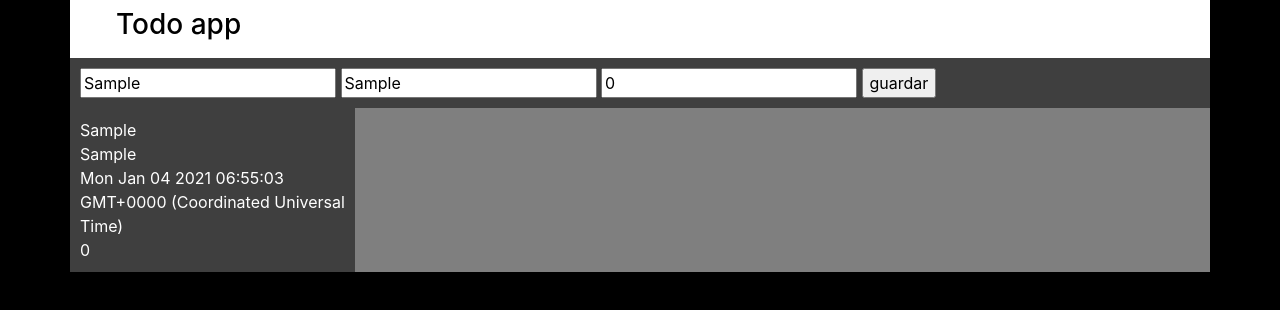
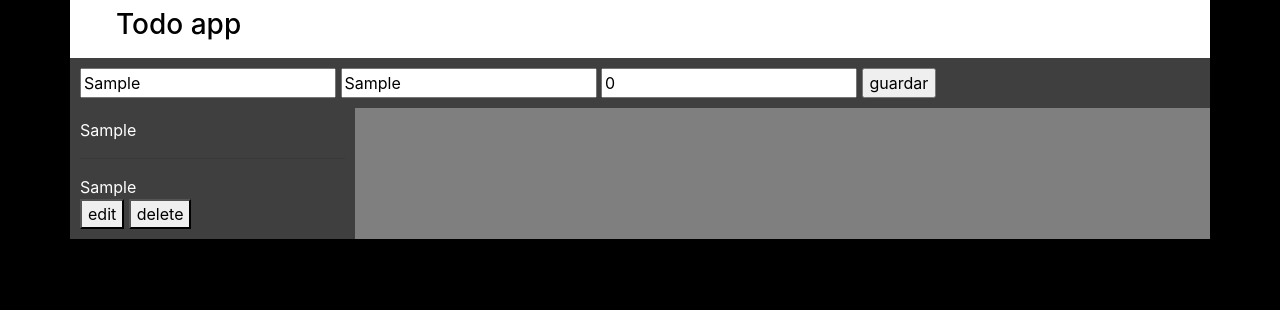
Before and after one commit to thejavierCO/Todo-app-svelte, a Svelte app: page / in a window 1280 px wide. Both pictures are taken after typing "Sample", "Sample" into the empty fields and a click on the input "guardar". Shown: the top 310 px of the page. Built offline with nearby package versions, Linux system fonts and the light colour scheme.

Commit message:
agregando las opciones de eliminar y editar

```diff
--- a/src/components/App.svelte
+++ b/src/components/App.svelte
@@ -3,6 +3,25 @@
 	import Task from "./task.svelte";
 	export let app;
 	let newTask = ({detail})=>app.item = detail;
+	let edit = ({detail:a})=>{
+		let {parent} = a;
+		let controlId = document.querySelector("#newTask").querySelector(".idNewTask");
+		let controlName = document.querySelector("#newTask").querySelector(".nameNewTask");
+		let controlDescription = document.querySelector("#newTask").querySelector(".descriptionNewTask");
+		let id = parent.getAttribute("task");
+		let name = parent.querySelector(".name").textContent;
+		let description = parent.querySelector(".description").textContent;
+		id = parseInt(id);
+		controlId.value = id;
+		controlName.value = name;
+		controlDescription.value = description
+	}
+	let delTask = ({detail:a})=>{
+		let {parent} = a;
+		let id = parent.getAttribute("task");
+		id = parseInt(id);
+		app.data = app.data.filter(e=>e.id!==id);
+	}
 	let update = (tag)=>{
 		app.data.map(task=>new Task({
 			target:tag,
@@ -11,6 +30,10 @@
 				task
 			}
 		}))
+		.map(e=>{
+			e.$on("edit",edit)
+			e.$on("delete",delTask)
+		})
 		app.update(e=>{
 			tag.innerHTML = "";
 			e.map(task =>new Task({
@@ -19,7 +42,11 @@
 					type:"print",
 					task
 				}
-			}));
+			}))
+			.map(e=>{
+				e.$on("edit",edit)
+				e.$on("delete",delTask)
+			})
 		})
 	}
 </script>
--- a/src/components/task.svelte
+++ b/src/components/task.svelte
@@ -19,11 +19,13 @@
     <input type="submit" value="guardar">
 </form>
 {:else if type === "print"}
-<div class="col task">
-    <div class="name"><span>{task.name}</span></div>
-    <div class="description"><span>{task.description}</span></div>
-    <div class="date"><span>{task.date}</span></div>
-    <div class="id"><span>{task.id}</span></div>
+<div class="col task" task={task.id} date={task.date}>
+    <div class="name"><span>{task.name||"untitle"}</span></div><hr>
+    <div class="description"><span>{task.description||"undescription"}</span></div>
+    <div class="tools">
+        <button on:click={({detail,target})=>event("edit",{target,parent:target.parentNode.parentNode,detail})}>edit</button>
+        <button on:click={({detail,target})=>event("delete",{target,parent:target.parentNode.parentNode,detail})}>delete</button>
+    </div>
 </div>
 {:else}
     <em>not defined type</em>
--- a/src/js/app.js
+++ b/src/js/app.js
@@ -30,8 +30,8 @@ export class App extends Storage{
         let exist = false;
         all.map(e=>id===e.id?
         ((task)=>{
-            task.name = name;
-            task.description = description;
+            if(name!=="")task.name = name;
+            if(description!=="")task.description = description;
             exist = true;
             return e;
         })(e):
```
